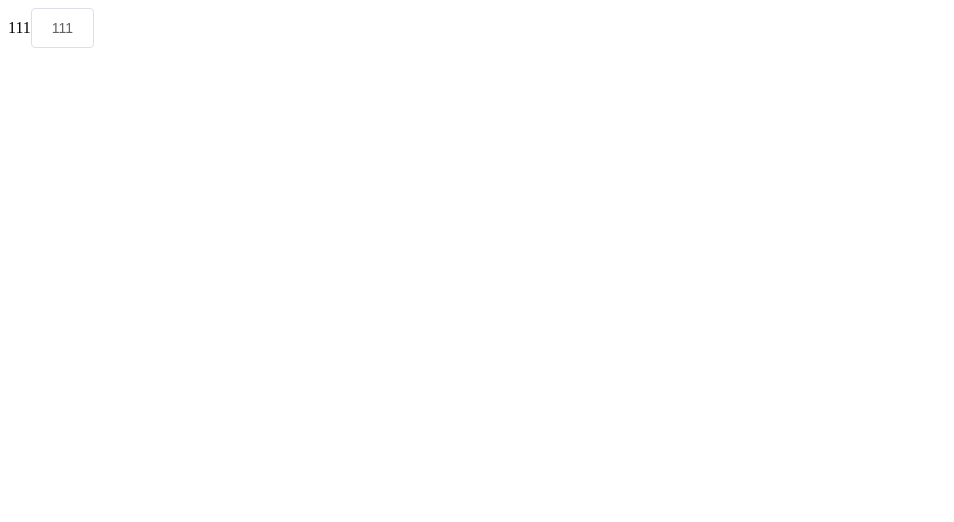
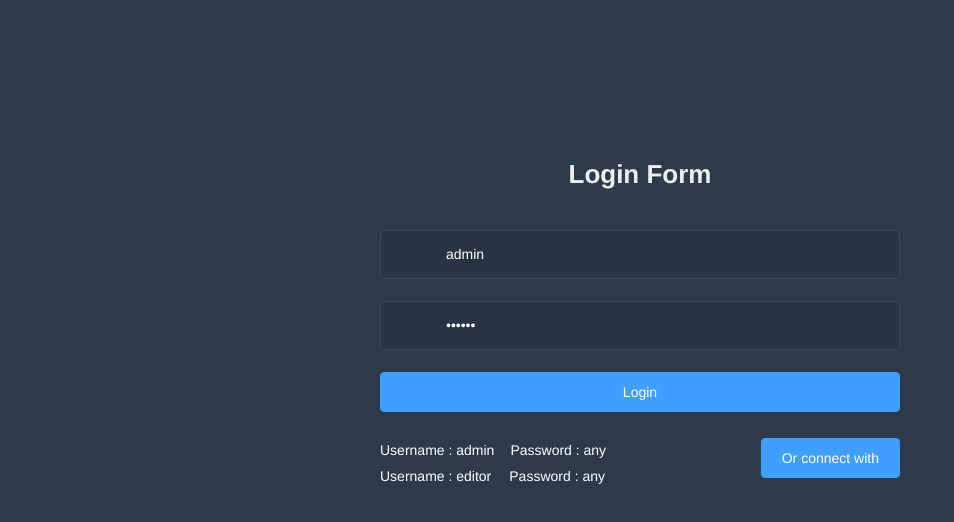
Before and after one commit to alphagege/vucli-study, a Vue app in the folder vue-shop/: page /#/login in a window 1280 px wide. Shown: the top 522 px of the page, without its empty margins (0-954 px from the left). Built offline with nearby package versions, Linux system fonts and the light colour scheme.

Commit message:
全局样式添加，登录页编写

```diff
--- a/vue-shop/package.json
+++ b/vue-shop/package.json
@@ -21,10 +21,14 @@
     "@vue/eslint-config-standard": "^4.0.0",
     "babel-eslint": "^10.0.3",
     "babel-plugin-component": "^1.1.1",
+    "css-loader": "^3.2.0",
     "eslint": "^5.16.0",
     "eslint-plugin-vue": "^5.0.0",
+    "node-sass": "^4.13.0",
+    "normalize.css": "^8.0.1",
     "sass": "^1.19.0",
     "sass-loader": "^8.0.0",
+    "style-loader": "^1.0.0",
     "vue-cli-plugin-element": "^1.0.1",
     "vue-template-compiler": "^2.6.10"
   }
--- a/vue-shop/src/App.vue
+++ b/vue-shop/src/App.vue
@@ -1,6 +1,6 @@
 <template>
   <div id="app">
-    111<el-button>111</el-button>
+    <router-view></router-view>
   </div>
 </template>
 
@@ -11,7 +11,6 @@ export default {
   components: {
   },
   created () {
-    console.log(this)
   }
 }
 </script>
--- a/vue-shop/src/main.js
+++ b/vue-shop/src/main.js
@@ -2,7 +2,11 @@ import Vue from 'vue'
 import App from './App.vue'
 import router from './router'
 import store from './store'
+
 import './plugins/element.js'
+import './plugins/normalize'
+
+import '@/styles/index.scss' // 全局样式
 
 Vue.config.productionTip = false
 
--- /dev/null
+++ b/vue-shop/src/plugins/normalize.js
@@ -0,0 +1 @@
+import 'normalize.css'
--- a/vue-shop/src/router/index.js
+++ b/vue-shop/src/router/index.js
@@ -4,6 +4,15 @@ import VueRouter from 'vue-router'
 Vue.use(VueRouter)
 
 const routes = [
+  {
+    path: '/',
+    redirect: '/login'
+  },
+  {
+    name: 'login',
+    path: '/login',
+    component: () => import(/* webpackChunkName: 'login' */ '../views/Login.vue')
+  }
 ]
 
 const router = new VueRouter({
--- /dev/null
+++ b/vue-shop/src/styles/index.css
@@ -0,0 +1,16 @@
+html {
+  height: 100%;
+  box-sizing: border-box;
+}
+
+body {
+  height: 100%;
+  -moz-osx-font-smoothing: grayscale;
+  -webkit-font-smoothing: antialiased;
+  text-rendering: optimizeLegibility;
+  font-family: Helvetica Neue, Helvetica, PingFang SC, Hiragino Sans GB, Microsoft YaHei, Arial, sans-serif;
+}
+
+#app {
+  height: 100%;
+}
--- /dev/null
+++ b/vue-shop/src/styles/index.min.css
@@ -0,0 +1 @@
+html{height:100%;box-sizing:border-box}body{height:100%;-moz-osx-font-smoothing:grayscale;-webkit-font-smoothing:antialiased;text-rendering:optimizeLegibility;font-family:Helvetica Neue, Helvetica, PingFang SC, Hiragino Sans GB, Microsoft YaHei, Arial, sans-serif}#app{height:100%}
--- /dev/null
+++ b/vue-shop/src/styles/index.scss
@@ -0,0 +1,14 @@
+html {
+    height: 100%;
+    box-sizing: border-box;
+}
+body {
+    height: 100%;
+    -moz-osx-font-smoothing: grayscale;
+    -webkit-font-smoothing: antialiased;
+    text-rendering: optimizeLegibility;
+    font-family: Helvetica Neue, Helvetica, PingFang SC, Hiragino Sans GB, Microsoft YaHei, Arial, sans-serif;
+}
+#app {
+    height: 100%;
+}
--- /dev/null
+++ b/vue-shop/src/views/Login.vue
@@ -0,0 +1,253 @@
+/*
+ * @Author: dongwenjie
+ * @Date: 2019-11-11 23:18:00
+ * @Last Modified by: dongwenjie
+ * @Last Modified time: 2019-11-11 23:59:16
+ */
+
+<template>
+  <div class="login">
+    <el-form ref="loginForm" :model="loginForm" :rules="loginRules" class="login-form" autocomplete="on" label-position="left">
+
+      <div class="title-container">
+        <h3 class="title">Login Form</h3>
+      </div>
+
+      <el-form-item prop="username">
+        <span class="svg-container">
+          <!-- <svg-icon icon-class="user" /> -->
+        </span>
+        <el-input
+          ref="username"
+          v-model="loginForm.username"
+          placeholder="Username"
+          name="username"
+          type="text"
+          tabindex="1"
+          autocomplete="on"
+        />
+      </el-form-item>
+
+      <el-tooltip v-model="capsTooltip" content="Caps lock is On" placement="right" manual>
+        <el-form-item prop="password">
+          <span class="svg-container">
+            <!-- <svg-icon icon-class="password" /> -->
+          </span>
+          <el-input
+            :key="passwordType"
+            ref="password"
+            v-model="loginForm.password"
+            :type="passwordType"
+            placeholder="Password"
+            name="password"
+            tabindex="2"
+            autocomplete="on"
+            @keyup.native="checkCapslock"
+            @blur="capsTooltip = false"
+            @keyup.enter.native="handleLogin"
+          />
+          <span class="show-pwd" @click="showPwd">
+            <!-- <svg-icon :icon-class="passwordType === 'password' ? 'eye' : 'eye-open'" /> -->
+          </span>
+        </el-form-item>
+      </el-tooltip>
+
+      <el-button :loading="loading" type="primary" style="width:100%;margin-bottom:30px;" @click.native.prevent="handleLogin">Login</el-button>
+
+      <div style="position:relative">
+        <div class="tips">
+          <span>Username : admin</span>
+          <span>Password : any</span>
+        </div>
+        <div class="tips">
+          <span style="margin-right:18px;">Username : editor</span>
+          <span>Password : any</span>
+        </div>
+
+        <el-button class="thirdparty-button" type="primary" @click="showDialog=true">
+          Or connect with
+        </el-button>
+      </div>
+    </el-form>
+  </div>
+</template>
+
+<script>
+export default {
+  name: 'login',
+  components: {},
+  props: {},
+  data () {
+    return {
+      loginForm: {
+        username: 'admin',
+        password: '111111'
+      },
+      loginRules: {
+      },
+      passwordType: 'password',
+      capsTooltip: false,
+      loading: false
+    }
+  },
+  watch: {
+  },
+  computed: {},
+  methods: {
+    checkCapslock ({ shiftKey, key } = {}) {
+      if (key && key.length === 1) {
+        if (shiftKey && (key >= 'a' && key <= 'z') || !shiftKey && (key >= 'A' && key <= 'Z')) {
+          this.capsTooltip = true
+        } else {
+          this.capsTooltip = false
+        }
+      }
+      if (key === 'CapsLock' && this.capsTooltip === true) {
+        this.capsTooltip = false
+      }
+    },
+    showPwd () {
+      if (this.passwordType === 'password') {
+        this.passwordType = ''
+      } else {
+        this.passwordType = 'password'
+      }
+      this.$nextTick(() => {
+        this.$refs.password.focus()
+      })
+    },
+    handleLogin () {
+    }
+  },
+  created () {},
+  mounted () {
+    if (this.loginForm.username === '') {
+      this.$refs.username.focus()
+    } else if (this.loginForm.password === '') {
+      this.$refs.password.focus()
+    }
+  }
+}
+</script>
+<style lang="scss">
+/* 修复input 背景不协调 和光标变色 */
+/* Detail see https://github.com/PanJiaChen/vue-element-admin/pull/927 */
+
+$bg:#283443;
+$light_gray:#fff;
+$cursor: #fff;
+
+@supports (-webkit-mask: none) and (not (cater-color: $cursor)) {
+  .login .el-input input {
+    color: $cursor;
+  }
+}
+
+/* reset element-ui css */
+.login {
+  .el-input {
+    display: inline-block;
+    height: 47px;
+    width: 85%;
+
+    input {
+      background: transparent;
+      border: 0px;
+      -webkit-appearance: none;
+      border-radius: 0px;
+      padding: 12px 5px 12px 15px;
+      color: $light_gray;
+      height: 47px;
+      caret-color: $cursor;
+
+      &:-webkit-autofill {
+        box-shadow: 0 0 0px 1000px $bg inset !important;
+        -webkit-text-fill-color: $cursor !important;
+      }
+    }
+  }
+
+  .el-form-item {
+    border: 1px solid rgba(255, 255, 255, 0.1);
+    background: rgba(0, 0, 0, 0.1);
+    border-radius: 5px;
+    color: #454545;
+  }
+}
+</style>
+
+<style lang="scss" scoped>
+$bg:#2d3a4b;
+$dark_gray:#889aa4;
+$light_gray:#eee;
+
+.login {
+  min-height: 100%;
+  width: 100%;
+  background-color: $bg;
+  overflow: hidden;
+
+  .login-form {
+    position: relative;
+    width: 520px;
+    max-width: 100%;
+    padding: 160px 35px 0;
+    margin: 0 auto;
+    overflow: hidden;
+  }
+
+  .tips {
+    font-size: 14px;
+    color: #fff;
+    margin-bottom: 10px;
+
+    span {
+      &:first-of-type {
+        margin-right: 16px;
+      }
+    }
+  }
+
+  .svg-container {
+    padding: 6px 5px 6px 15px;
+    color: $dark_gray;
+    vertical-align: middle;
+    width: 30px;
+    display: inline-block;
+  }
+
+  .title-container {
+    position: relative;
+
+    .title {
+      font-size: 26px;
+      color: $light_gray;
+      margin: 0px auto 40px auto;
+      text-align: center;
+      font-weight: bold;
+    }
+  }
+
+  .show-pwd {
+    position: absolute;
+    right: 10px;
+    top: 7px;
+    font-size: 16px;
+    color: $dark_gray;
+    cursor: pointer;
+    user-select: none;
+  }
+
+  .thirdparty-button {
+    position: absolute;
+    right: 0;
+    bottom: 6px;
+  }
+
+  @media only screen and (max-width: 470px) {
+    .thirdparty-button {
+      display: none;
+    }
+  }
+}
+</style>
```
Also changed, not shown: vue-shop/src/plugins/element.js (+6 -1 lines), vue-shop/src/views/HelloWorld.vue (deleted, +0 -24 lines), vue-shop/.eslintrc.js.
